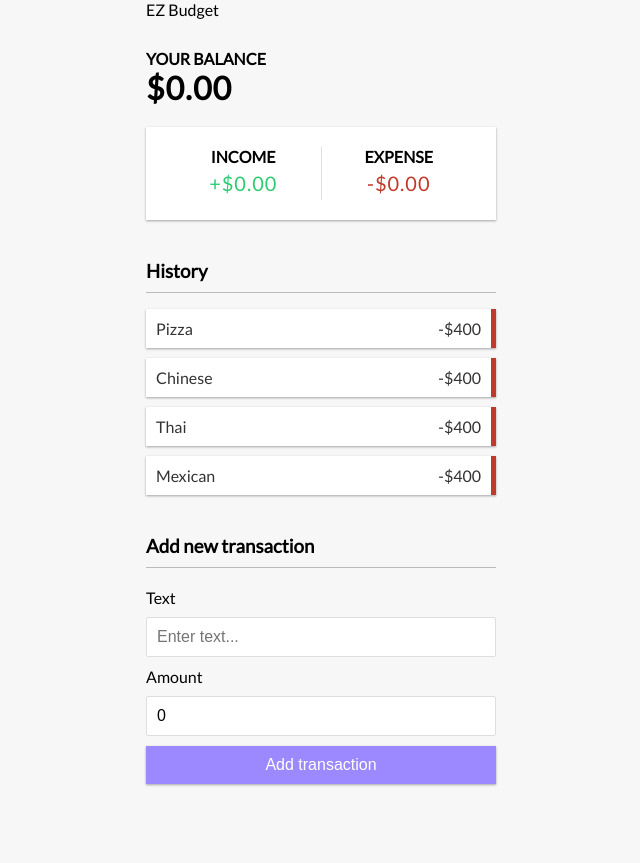
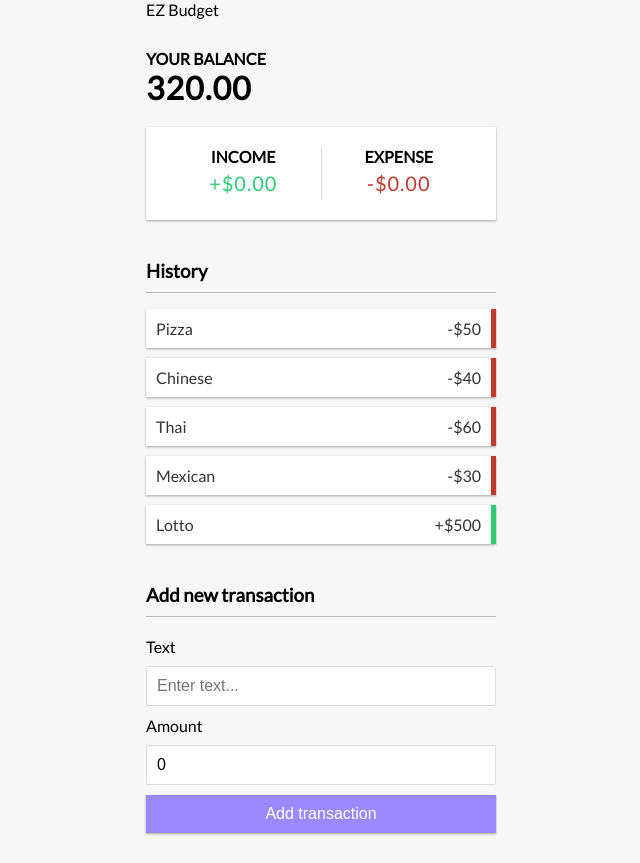
Before and after one commit to thisisscottcampbell/MERN-EZBudgetApp, a React (Create React App) app in the folder ez-app/: page / in a window 1280 px wide. Shown: the whole page, without its empty margins (319-959 px from the left). Before the commit the page ends 814 px from the top, so only its background shows below. Built offline with nearby package versions, Linux system fonts and the light colour scheme.

Commit message:
init balance

```diff
--- a/ez-app/src/App.js
+++ /dev/null
@@ -1,24 +0,0 @@
-import React from 'react';
-import Header from './components/Header';
-import Balance from './components/Balance';
-import IncomeExpenses from './components/IncomeExpenses'
-import TransList from './components/TransList'
-import AddTrans from './components/AddTrans'
-import { GlobalProvider } from './context/State';
-import './App.css';
-
-function App() {
-  return (
-    <GlobalProvider>
-      <Header />
-      <div className="container">
-        <Balance />
-        <IncomeExpenses />
-        <TransList />
-        <AddTrans />
-      </div>
-    </GlobalProvider>
-  );
-}
-
-export default App;
--- /dev/null
+++ b/ez-app/src/App/App.js
@@ -0,0 +1,24 @@
+import React from 'react';
+import Header from '../components/Header';
+import Balance from '../components/Balance';
+import IncomeExpenses from '../components/IncomeExpenses';
+import TransList from '../components/TransList';
+import AddTrans from '../components/AddTrans';
+import { GlobalProvider } from '../context/State';
+import './App.css';
+
+function App() {
+	return (
+		<GlobalProvider>
+			<Header />
+			<div className="container">
+				<Balance />
+				<IncomeExpenses />
+				<TransList />
+				<AddTrans />
+			</div>
+		</GlobalProvider>
+	);
+}
+
+export default App;
--- a/ez-app/src/components/Balance.jsx
+++ b/ez-app/src/components/Balance.jsx
@@ -1,12 +1,16 @@
-import React from 'react';
+import React, { useContext } from 'react';
+import { GlobalContext } from '../context/State';
 
 const Balance = () => {
-    return (
-        <div>
-            <h4>Your Balance</h4>
-            <h1 id="balance">$0.00</h1>
-        </div>
-    );
+	const { transactions } = useContext(GlobalContext);
+	const amounts = transactions.map((tran) => tran.amount);
+	const total = amounts.reduce((acc, item) => (acc += item), 0).toFixed(2);
+	return (
+		<div>
+			<h4>Your Balance</h4>
+			<h1 id="balance">{total}</h1>
+		</div>
+	);
 };
 
 export default Balance;
--- a/ez-app/src/components/Trans.jsx
+++ /dev/null
@@ -1,13 +0,0 @@
-import React from 'react';
-
-const Trans = ({ trans }) => {
-    return (
-        <div>
-            <li className="minus">
-                {trans.text} <span>-$400</span><button className="delete-btn">x</button>
-            </li>
-        </div>
-    );
-};
-
-export default Trans;
--- /dev/null
+++ b/ez-app/src/components/TransItem.jsx
@@ -0,0 +1,19 @@
+import React from 'react';
+
+const TransItem = ({ trans }) => {
+	const sign = trans.amount < 0 ? '-' : '+';
+
+	return (
+		<div>
+			<li className={trans.amount < 0 ? 'minus' : 'plus'}>
+				{trans.text}{' '}
+				<span>
+					{sign}${Math.abs(trans.amount)}
+				</span>
+				<button className="delete-btn">x</button>
+			</li>
+		</div>
+	);
+};
+
+export default TransItem;
--- a/ez-app/src/components/TransList.jsx
+++ b/ez-app/src/components/TransList.jsx
@@ -1,19 +1,18 @@
 import React, { useContext } from 'react';
-import Trans from './Trans'
+import TransItem from './TransItem';
 import { GlobalContext } from '../context/State';
 
 const TransList = () => {
-
 	const { transactions } = useContext(GlobalContext);
 
-    const renderTrans = transactions.map(trans => <Trans key={trans.id} trans={trans} />)
+	const renderTrans = transactions.map((trans) => (
+		<TransItem key={trans.id} trans={trans} />
+	));
 
 	return (
 		<div>
 			<h3>History</h3>
-            <ul className="list">
-                {renderTrans}
-            </ul>
+			<ul className="list">{renderTrans}</ul>
 		</div>
 	);
 };
--- a/ez-app/src/context/State.js
+++ b/ez-app/src/context/State.js
@@ -3,24 +3,25 @@ import AppReducer from './AppReducer';
 
 //init state
 const initState = {
-    transactions: [
-        { id: 1, text: 'Pizza', amount: -50},
-        { id: 2, text: 'Chinese', amount: -40},
-        { id: 3, text: 'Thai', amount: -60},
-        { id: 4, text: 'Mexican', amount: -30},
-    ]
-}
+	transactions: [
+		{ id: 1, text: 'Pizza', amount: -50 },
+		{ id: 2, text: 'Chinese', amount: -40 },
+		{ id: 3, text: 'Thai', amount: -60 },
+		{ id: 4, text: 'Mexican', amount: -30 },
+		{ id: 5, text: 'Lotto', amount: 500 },
+	],
+};
 
 //create context
 export const GlobalContext = createContext(initState);
 
 //create provider
 export const GlobalProvider = ({ children }) => {
-    const [state, dispatch] = useReducer(AppReducer, initState);
+	const [state, dispatch] = useReducer(AppReducer, initState);
 
-    return (
-        <GlobalContext.Provider value={{transactions: state.transactions}}>
-            {children}
-        </GlobalContext.Provider>
-    )
-}
+	return (
+		<GlobalContext.Provider value={{ transactions: state.transactions }}>
+			{children}
+		</GlobalContext.Provider>
+	);
+};
```
Also changed, not shown: ez-app/src/index.js (+5 -6 lines), ez-app/src/App/App.css (renamed from ez-app/src/App.css), 2 other files (tests, documents, lock files or other folders). Lines whose indentation alone changed are shown as unchanged.
